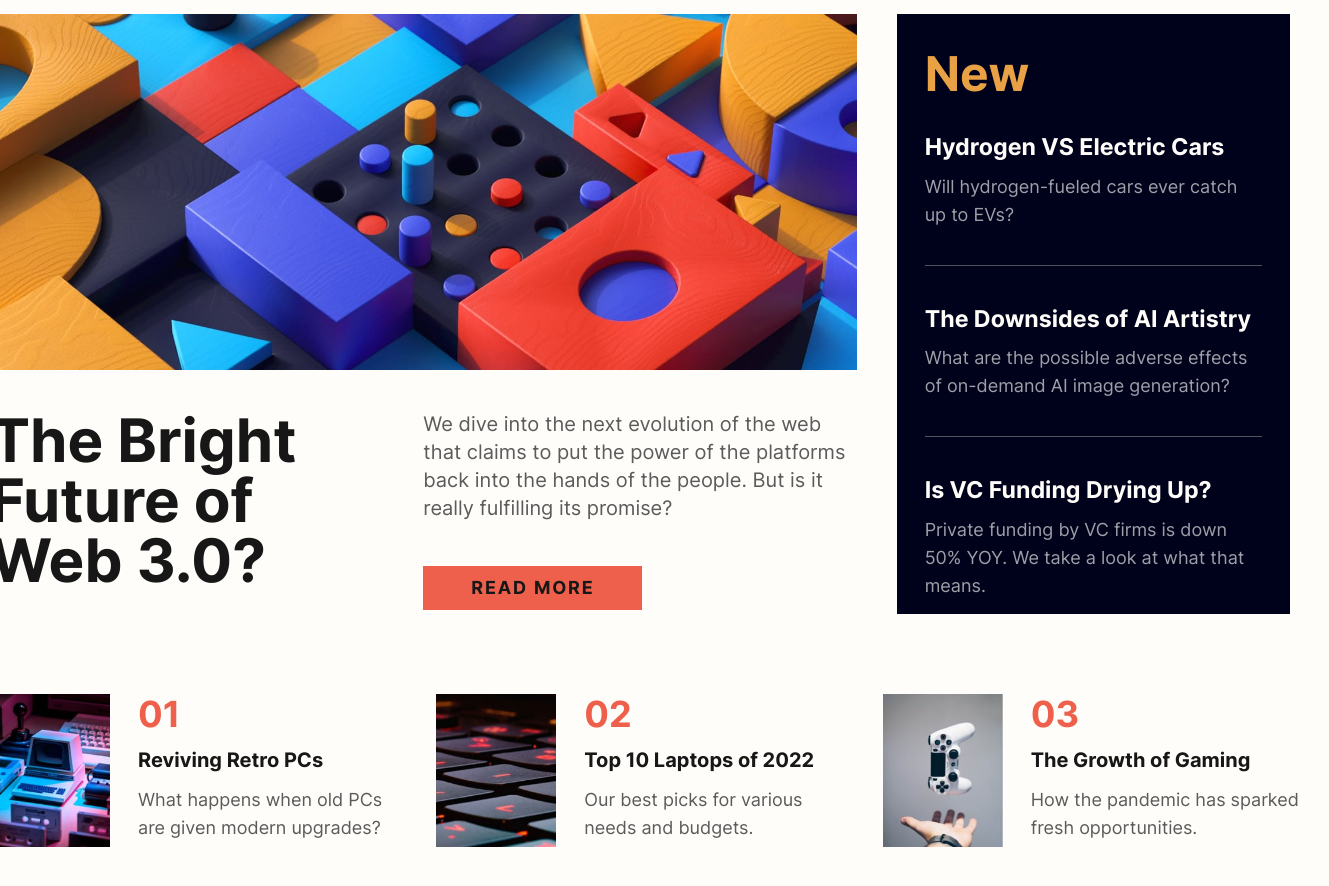
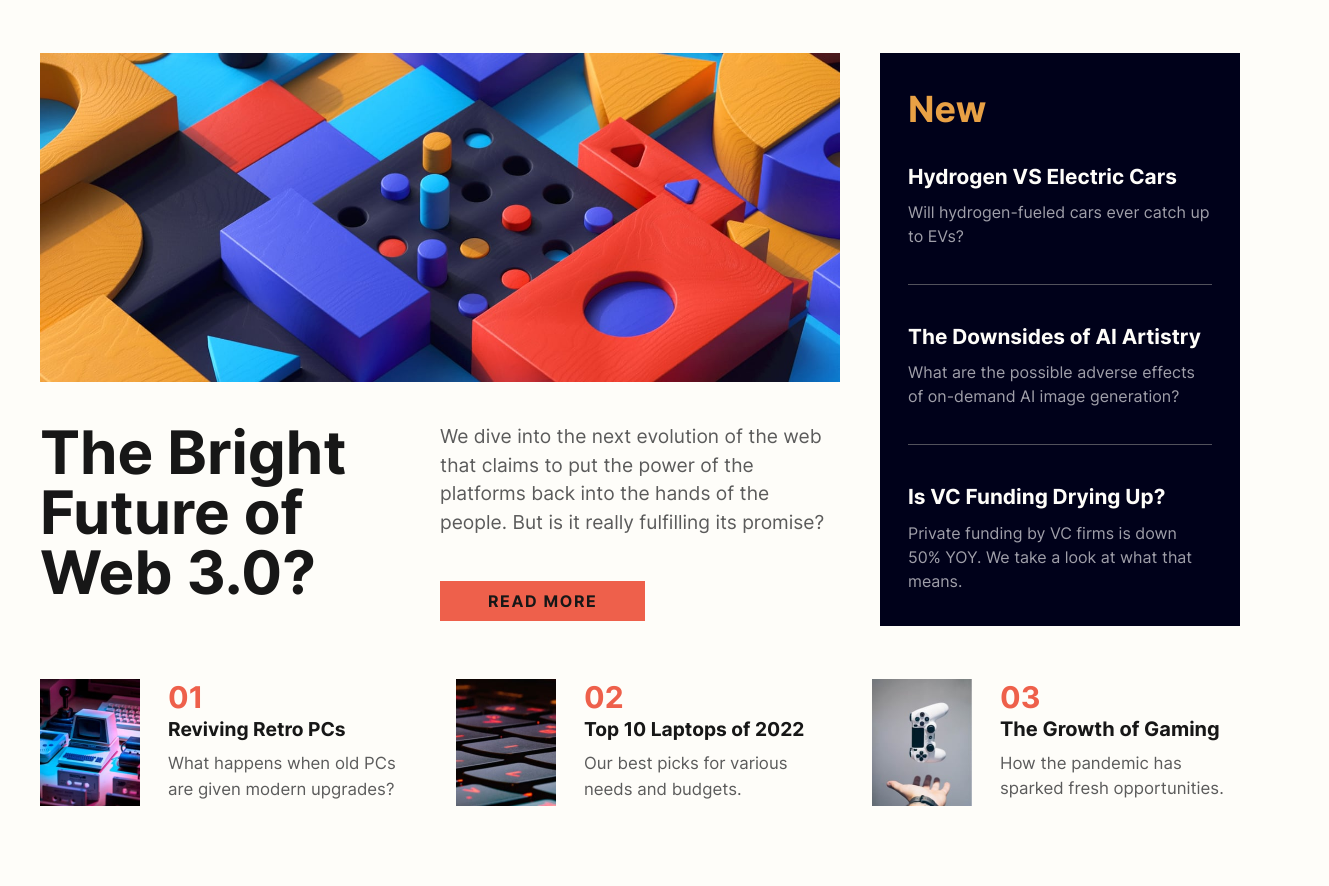
Before and after one commit to danieldavemena/news-homepage-main, a Next.js app: page / in a window 1280 px wide. Shown: the part 120-1006 px from the top of the page, 1329 px wide, since content can reach past the window. Built offline with nearby package versions, Linux system fonts and the light colour scheme.

Commit message:
modified:   app/components/feed.tsx 	modified:   app/components/navbar.tsx 	modified:   app/components/topnews.tsx 	modified:   app/pages/landingpage/page.tsx

```diff
--- a/app/components/feed.tsx
+++ b/app/components/feed.tsx
@@ -5,7 +5,7 @@ import Line from "@/app/components/line";
 
 const feed = () => {
   return (
-    <main className="grid grid-cols-3 grid-rows-2 mt-[50px] ">
+    <main className="grid grid-cols-3 grid-rows-2 mt-[60px] ">
       <div className="col-span-2 ">
         <Image src={WebImage} alt="" />
       </div>
@@ -15,37 +15,37 @@ const feed = () => {
         </h1>
       </div>
       <div className="row-start-2 mt-10 row-span-1 col-span-1 flex flex-col">
-        <p className="text-xl text-[#5b5b5b]">
+        <p className="text-[1.2rem] text-[#5b5b5b]">
           We dive into the next evolution of the web that claims to put the
           power of the platforms back into the hands of the people. But is it
           really fulfilling its promise?
         </p>
-        <div className="w-max text-lg font-bold tracking-widest py-2 px-12 mt-11 bg-[#EE604B]">
+        <div className="w-max text-md font-bold tracking-widest py-2 px-12 mt-11 bg-[#EE604B]">
           READ MORE
         </div>
       </div>
-      <div className="col-start-3 col-span-1 row-span-2 p-7 ml-10 h-[600px] bg-[#00011A]">
-        <h1 className="text-[#E8A145] text-5xl font-bold mt-2">New</h1>
+      <div className="col-start-3 col-span-1 row-span-2 p-7 ml-10 h-[573px] bg-[#00011A]">
+        <h1 className="text-[#E8A145] text-4xl font-bold mt-2">New</h1>
         <div className="mt-8 w-full">
-          <h2 className="text-[#FEFDF9] font-bold text-[1.45rem]">
+          <h2 className="text-[#FEFDF9] font-bold text-[1.3rem]">
             Hydrogen VS Electric Cars
           </h2>
-          <p className="text-zinc-400 text-lg mt-2">
+          <p className="text-zinc-400 text-md mt-2">
             Will hydrogen-fueled cars ever catch up to EVs?
           </p>
           <Line />
-          <h2 className="text-[#FEFDF9] font-bold text-[1.45rem]">
+          <h2 className="text-[#FEFDF9] font-bold text-[1.3rem]">
             The Downsides of AI Artistry
           </h2>
-          <p className="text-zinc-400 text-lg mt-2">
+          <p className="text-zinc-400 text-md mt-2">
             What are the possible adverse effects of on-demand AI image
             generation?
           </p>
           <Line />
-          <h2 className="text-[#FEFDF9] font-bold text-[1.45rem]">
+          <h2 className="text-[#FEFDF9] font-bold text-[1.3rem]">
             Is VC Funding Drying Up?
           </h2>
-          <p className="text-zinc-400 text-lg mt-2">
+          <p className="text-zinc-400 text-md mt-2">
             Private funding by VC firms is down 50% YOY. We take a look at what
             that means.
           </p>
--- a/app/components/navbar.tsx
+++ b/app/components/navbar.tsx
@@ -4,8 +4,15 @@ import Logo from "@/assets/images/logo.svg";
 
 const navbar = () => {
   return (
-    <nav>
-      <Image src={Logo} width={55} alt="" />
+    <nav className="flex items-center">
+      <Image src={Logo} width={70} alt="" />
+      <ul className="ml-auto mr-0 flex gap-11 text-[#5b5b5b] text-lg">
+        <li>Home</li>
+        <li>New</li>
+        <li>Popular</li>
+        <li>Trending</li>
+        <li>Categories</li>
+      </ul>
     </nav>
   );
 };
--- a/app/components/topnews.tsx
+++ b/app/components/topnews.tsx
@@ -6,33 +6,41 @@ import GamingGrowth from "@/assets/images/image-gaming-growth.jpg";
 
 const topnews = () => {
   return (
-    <section className="grid grid-cols-3 mb-[50px] w-[103%] -mt-8">
-      <div className="col-span-1 flex">
-        <Image src={RetroPC} alt="RetroPC" width={120} />
-        <div className="flex-1 mx-7">
-          <h1 className=" mb-3 text-[#EE604B] text-4xl font-bold">01</h1>
-          <h3 className="font-bold text-xl mb-3 ">Reviving Retro PCs</h3>
-          <p className="text-lg text-[#5b5b5b] ">
+    <section className="grid grid-cols-3 mb-[100px] -mt-8 w-[104%] ">
+      <div className="col-span-1 flex ">
+        <div className="w-[100px] mr-7">
+          <Image src={RetroPC} alt="RetroPC" />
+        </div>
+        <div className="flex-1 ">
+          <h1 className="  text-[#EE604B] text-3xl font-bold">01</h1>
+          <h3 className="font-bold text-[1.2rem] mb-2 ">Reviving Retro PCs</h3>
+          <p className="text-[1.05rem] w-[240px]  text-[#5b5b5b] ">
             What happens when old PCs are given modern upgrades?
           </p>
         </div>
       </div>
       <div className="col-span-1 flex ">
-        <Image src={TopLaptops} alt="TopLaptops" width={120} />
-        <div className="flex-1 mx-7">
-          <h1 className=" mb-3 text-[#EE604B] text-4xl font-bold">02</h1>
-          <h3 className="font-bold text-xl mb-3 ">Top 10 Laptops of 2022</h3>
-          <p className="text-lg text-[#5b5b5b] ">
+        <div className="w-[100px] mr-7">
+          <Image src={TopLaptops} alt="TopLaptops" />
+        </div>
+        <div className="flex-1 ">
+          <h1 className=" text-[#EE604B] text-3xl font-bold">02</h1>
+          <h3 className="font-bold text-[1.2rem] mb-2 ">
+            Top 10 Laptops of 2022
+          </h3>
+          <p className="text-[1.05rem] w-[240px]  text-[#5b5b5b] ">
             Our best picks for various needs and budgets.
           </p>
         </div>
       </div>
       <div className="col-span-1 flex">
-        <Image src={GamingGrowth} alt="GamingGrowth" width={120} />
-        <div className="flex-1 mx-7">
-          <h1 className=" mb-3 text-[#EE604B] text-4xl font-bold">03</h1>
-          <h3 className="font-bold text-xl mb-3 ">The Growth of Gaming</h3>
-          <p className="text-lg text-[#5b5b5b] ">
+        <div className="w-[100px] mr-7">
+          <Image src={GamingGrowth} alt="GamingGrowth" />
+        </div>
+        <div className="flex-1 ">
+          <h1 className=" text-[#EE604B] text-3xl font-bold">03</h1>
+          <h3 className="font-bold text-xl mb-2 ">The Growth of Gaming</h3>
+          <p className="text-[1.05rem] w-[240px]  text-[#5b5b5b] ">
             How the pandemic has sparked fresh opportunities.
           </p>
         </div>
--- a/app/pages/landingpage/page.tsx
+++ b/app/pages/landingpage/page.tsx
@@ -5,7 +5,7 @@ import TopNews from "@/app/components/topnews";
 
 const page = () => {
   return (
-    <div className="w-[1300px] my-[50px] absolute left-1/2 transform -translate-x-1/2">
+    <div className="w-[1200px] mt-[70px] absolute left-1/2 transform -translate-x-1/2">
       <NavBar />
       <Feed />
       <TopNews />
```
